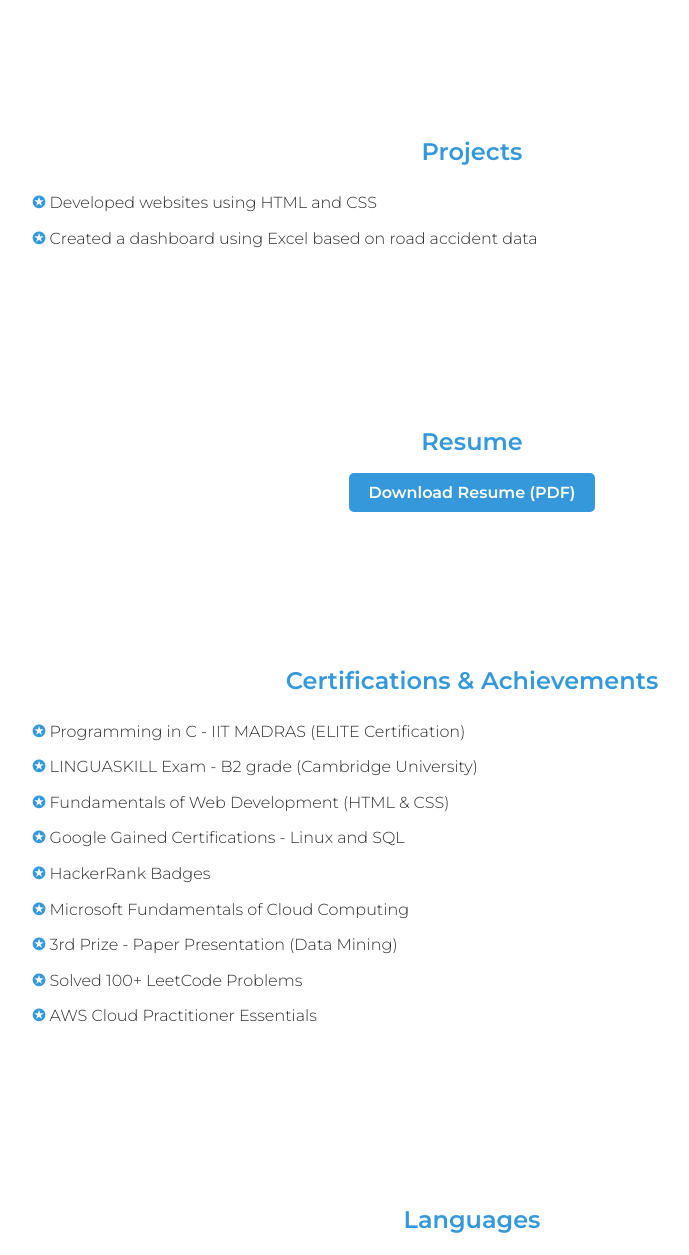
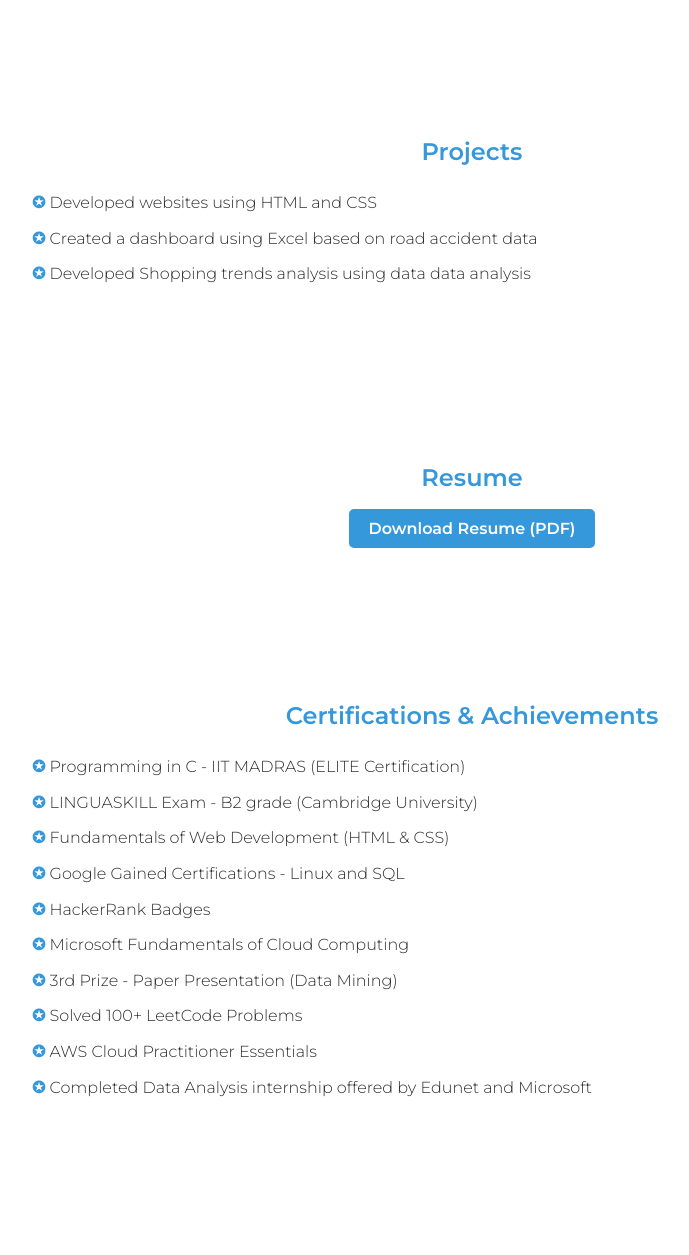
Before and after one commit to NatchathraNagaraj/NatchathraNagaraj_Resume, a plain HTML site: page index.html in a window 1280 px wide. Shown: the part 2018-3273 px from the top of the page, without its empty margins (168-857 px from the left). Drawn offline with Linux system fonts and the light colour scheme.

Commit message:
index.html

```diff
--- a/index.html
+++ b/index.html
@@ -233,6 +233,7 @@
       <ul>
         <li> Developed websites using HTML and CSS</li>
         <li> Created a dashboard using Excel based on road accident data</li>
+        <li> Developed Shopping trends analysis using data data analysis </li>
       </ul>
     </div>
   </section>
@@ -257,6 +258,7 @@
         <li> 3rd Prize - Paper Presentation (Data Mining)</li>
         <li> Solved 100+ LeetCode Problems</li>
         <li> AWS Cloud Practitioner Essentials</li>
+        <li> Completed Data Analysis internship offered by Edunet and Microsoft</li>
       </ul>
     </div>
   </section>
```
